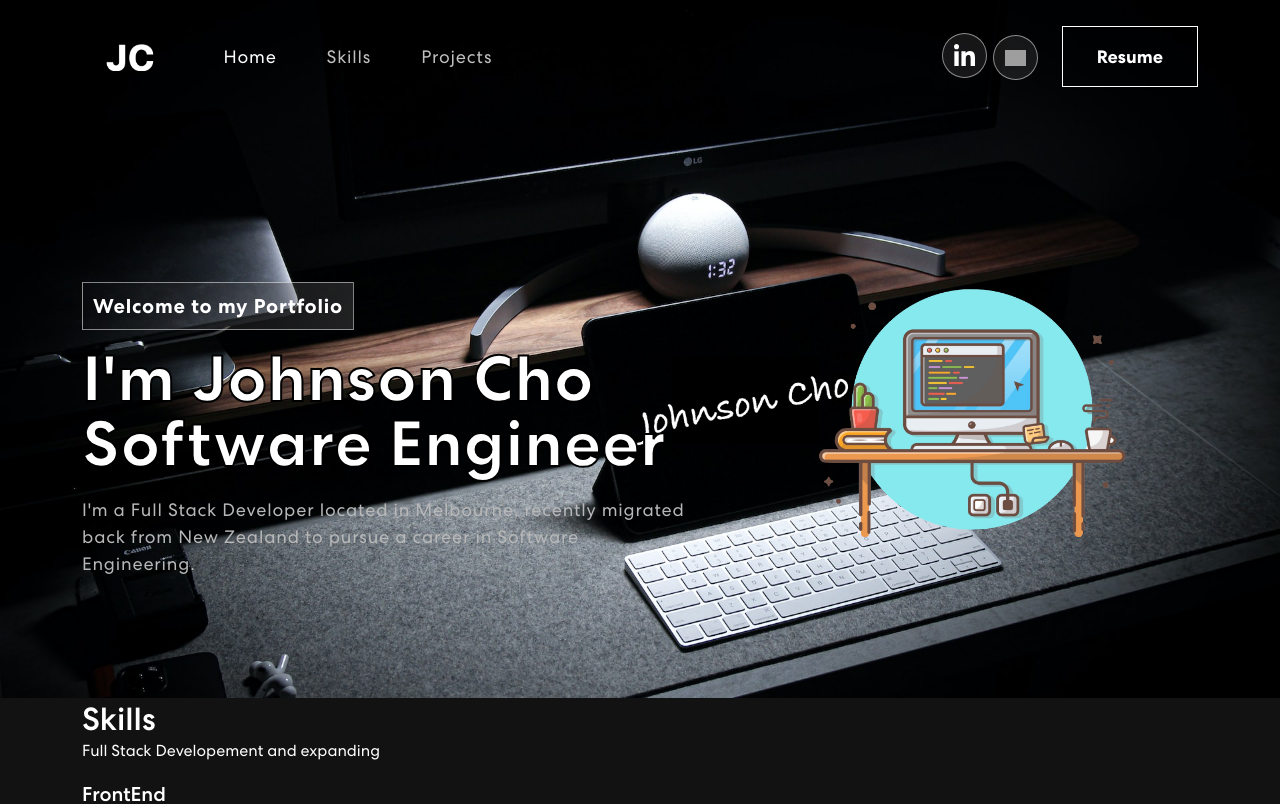
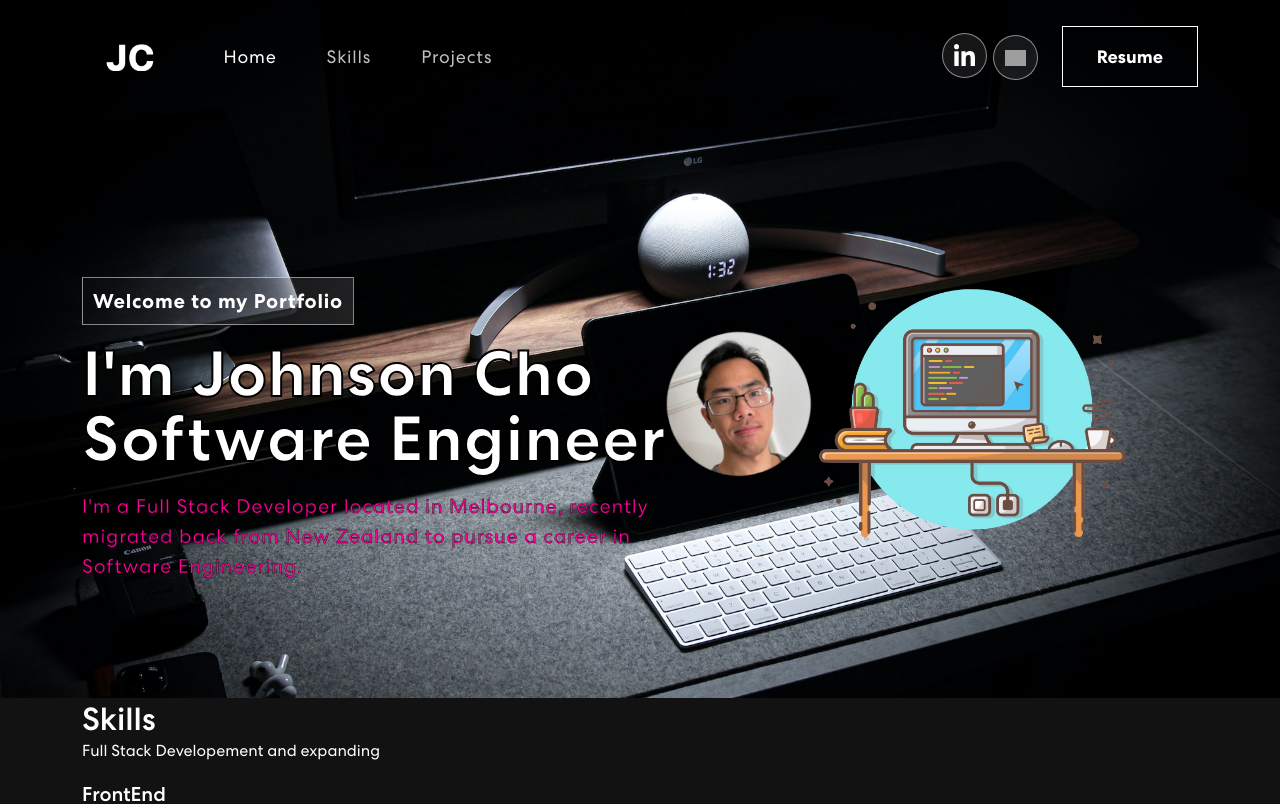
Before and after one commit to Johnson-MintyC/Portfolio-Website, a React (Create React App) app: page / in a window 1280 px wide. Shown: the top 804 px of the page. Built offline with nearby package versions, Linux system fonts and the light colour scheme; grey boxes are pictures that could not be loaded.

Commit message:
css alterations

```diff
--- a/src/App.css
+++ b/src/App.css
@@ -243,7 +243,7 @@ nav.navbar .navbar-toggler[aria-expanded="true"] .navbar-toggler-icon {
  .banner {
   margin-top: 0;
   padding: 260px 0 100px 0;
-  background-image: url('./assets/img/banner-bg.png');
+  background-image: url('./assets/img/banner-bg1.png');
   background-position: top center;
   background-size: cover;
   background-repeat: no-repeat;
@@ -268,11 +268,12 @@ nav.navbar .navbar-toggler[aria-expanded="true"] .navbar-toggler-icon {
   -webkit-text-stroke: 2px black;
 }
 .banner p {
-  color: #B8B8B8;
-  font-size: 18px;
+  color: #ff0099;
+  font-size: 20px;
   letter-spacing: 0.8px;
   line-height: 1.5em;
   width: 96%;
+  -webkit-text-stroke: 0.3px black;
 }
 .banner button {
   color: #fff;
```
Also changed, not shown: src/assets/img/banner-bg1.png (added).
